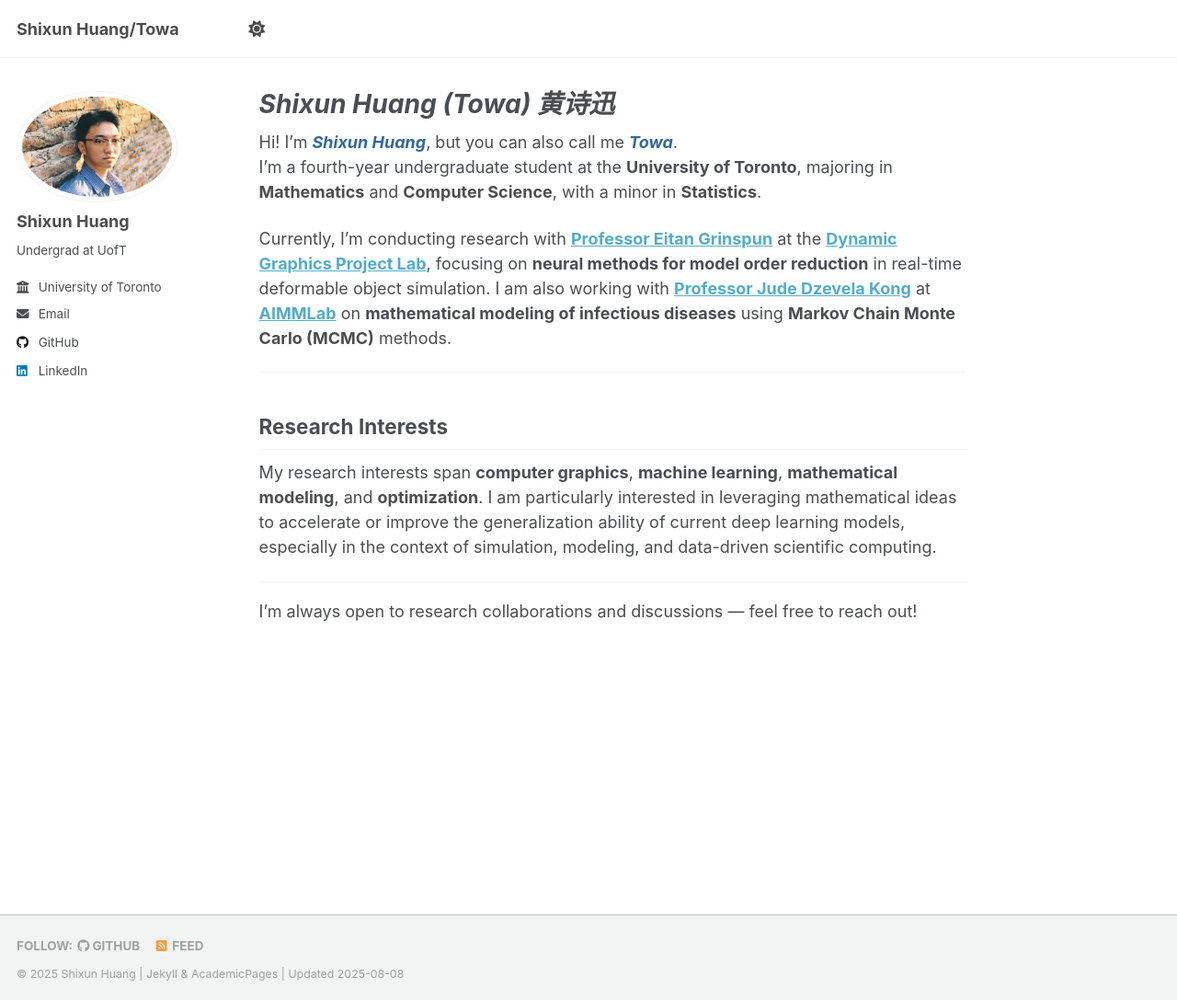
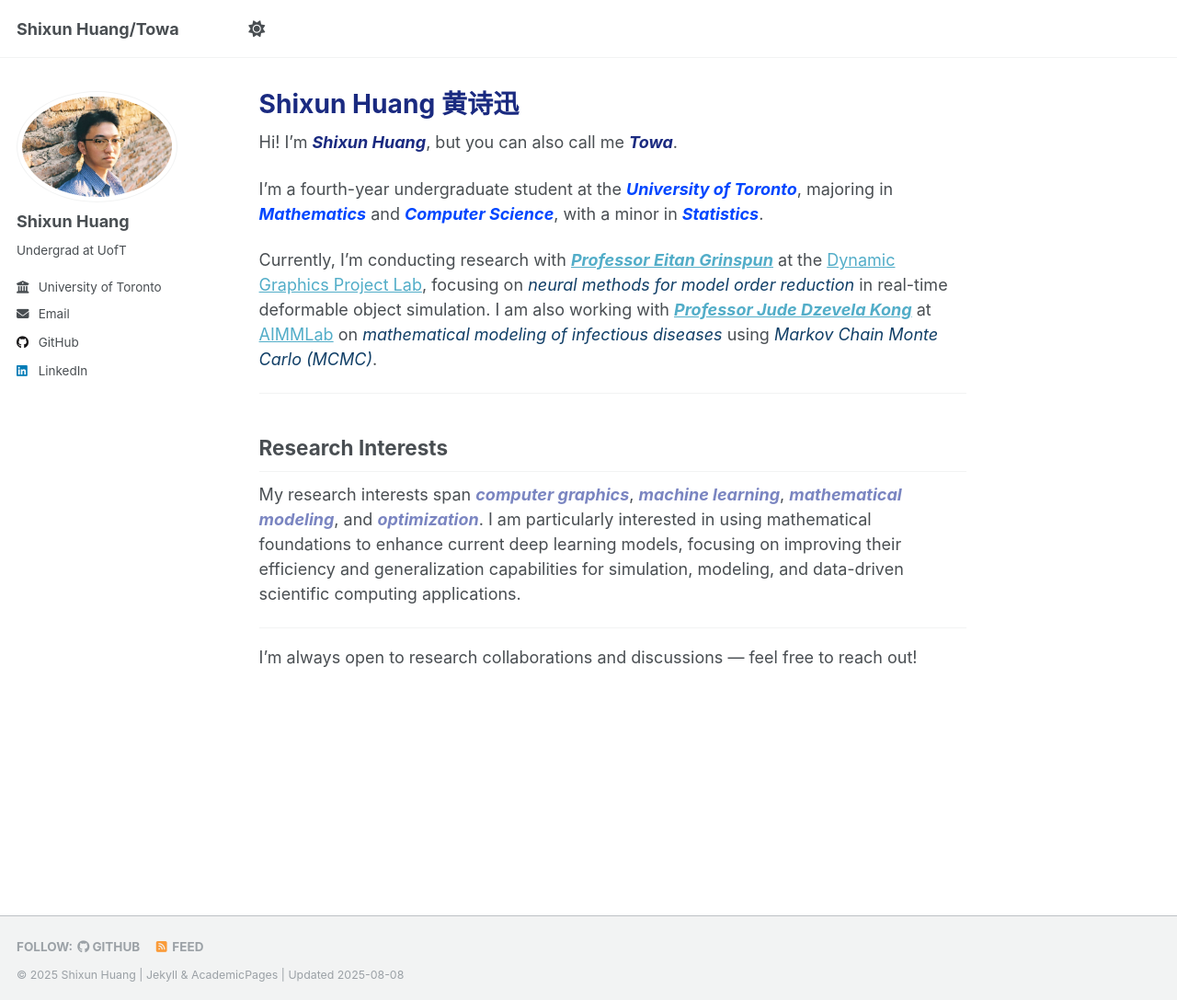
Before and after one commit to Alessange/Alessange.github.io, a Jekyll site: the page built from _pages/about.md, in a window 1280 px wide and 1087 px high. Shown: the whole window at 92% size. Built offline with Jekyll 4.4.1, drawn with Linux system fonts in a browser that asks for light colours; a script that is not in the unit is left out.

Commit message:
new about

```diff
--- a/_pages/about.md
+++ b/_pages/about.md
@@ -1,20 +1,21 @@
 ---
 permalink: /
-title: "*Shixun Huang (Towa) 黄诗迅*"
+title: "<span style=\"color:#1A2A80; font-weight:bold;\">Shixun Huang 黄诗迅</span>"
 author_profile: true
 redirect_from:
   - /about/
   - /about.html
 ---
-Hi! I'm <span style="color:#34699A; font-weight:bold;">*Shixun Huang*</span>, but you can also call me <span style="color:#34699A; font-weight:bold;">*Towa*</span>.
-I'm a fourth-year undergraduate student at the **University of Toronto**, majoring in **Mathematics** and **Computer Science**, with a minor in **Statistics**.
+Hi! I'm <span style="color:#1A2A80; font-weight:bold;">*Shixun Huang*</span>, but you can also call me <span style="color:#1A2A80; font-weight:bold;">*Towa*</span>.
 
-Currently, I’m conducting research with <span style="color:#0046FF; font-weight:bold;">[Professor Eitan Grinspun](https://www.dgp.toronto.edu/~eitan/)</span> at the <span style="color:#33a02c; font-weight:bold;">[Dynamic Graphics Project Lab](https://www.dgp.toronto.edu/)</span>, focusing on **neural methods for model order reduction** in real-time deformable object simulation. I am also working with <span style="color:#0046FF; font-weight:bold;">[Professor Jude Dzevela Kong](https://www.mathematics.utoronto.ca/people/directories/all-faculty/jude-kong)</span> at <span style="color:#ff7f00; font-weight:bold;">[AIMMLab](https://aimmlab.org/)</span> on **mathematical modeling of infectious diseases** using **Markov Chain Monte Carlo (MCMC)** methods.
+I'm a fourth-year undergraduate student at the <span style="color:#0046FF; font-weight:bold;">*University of Toronto*</span>, majoring in <span style="color:#0046FF; font-weight:bold;">*Mathematics*</span> and <span style="color:#0046FF; font-weight:bold;">*Computer Science*</span>, with a minor in <span style="color:#0046FF; font-weight:bold;">*Statistics*</span>.
+
+Currently, I'm conducting research with <span style="color:#0046FF; font-weight:bold;">*[Professor Eitan Grinspun](https://www.dgp.toronto.edu/~eitan/)*</span> at the <span style="color:#33a02c;">[Dynamic Graphics Project Lab](https://www.dgp.toronto.edu/)</span>, focusing on <span style="color:#113F67;">*neural methods for model order reduction*</span> in real-time deformable object simulation. I am also working with <span style="color:#0046FF; font-weight:bold;">*[Professor Jude Dzevela Kong](https://www.mathematics.utoronto.ca/people/directories/all-faculty/jude-kong)*</span> at <span style="color:#ff7f00;">[AIMMLab](https://aimmlab.org/)</span> on <span style="color:#113F67;">*mathematical modeling of infectious diseases*</span> using <span style="color:#113F67;">*Markov Chain Monte Carlo (MCMC)*</span>.
 
 ---
 
 ## Research Interests
-My research interests span **computer graphics**, **machine learning**, **mathematical modeling**, and **optimization**. I am particularly interested in leveraging mathematical ideas to accelerate or improve the generalization ability of current deep learning models, especially in the context of simulation, modeling, and data-driven scientific computing.
+My research interests span <span style="color:#7A85C1; font-weight:bold;">*computer graphics*</span>, <span style="color:#7A85C1; font-weight:bold;">*machine learning*</span>, <span style="color:#7A85C1; font-weight:bold;">*mathematical modeling*</span>, and <span style="color:#7A85C1; font-weight:bold;">*optimization*</span>. I am particularly interested in using mathematical foundations to enhance current deep learning models, focusing on improving their efficiency and generalization capabilities for simulation, modeling, and data-driven scientific computing applications.
 
 ---
 
```
